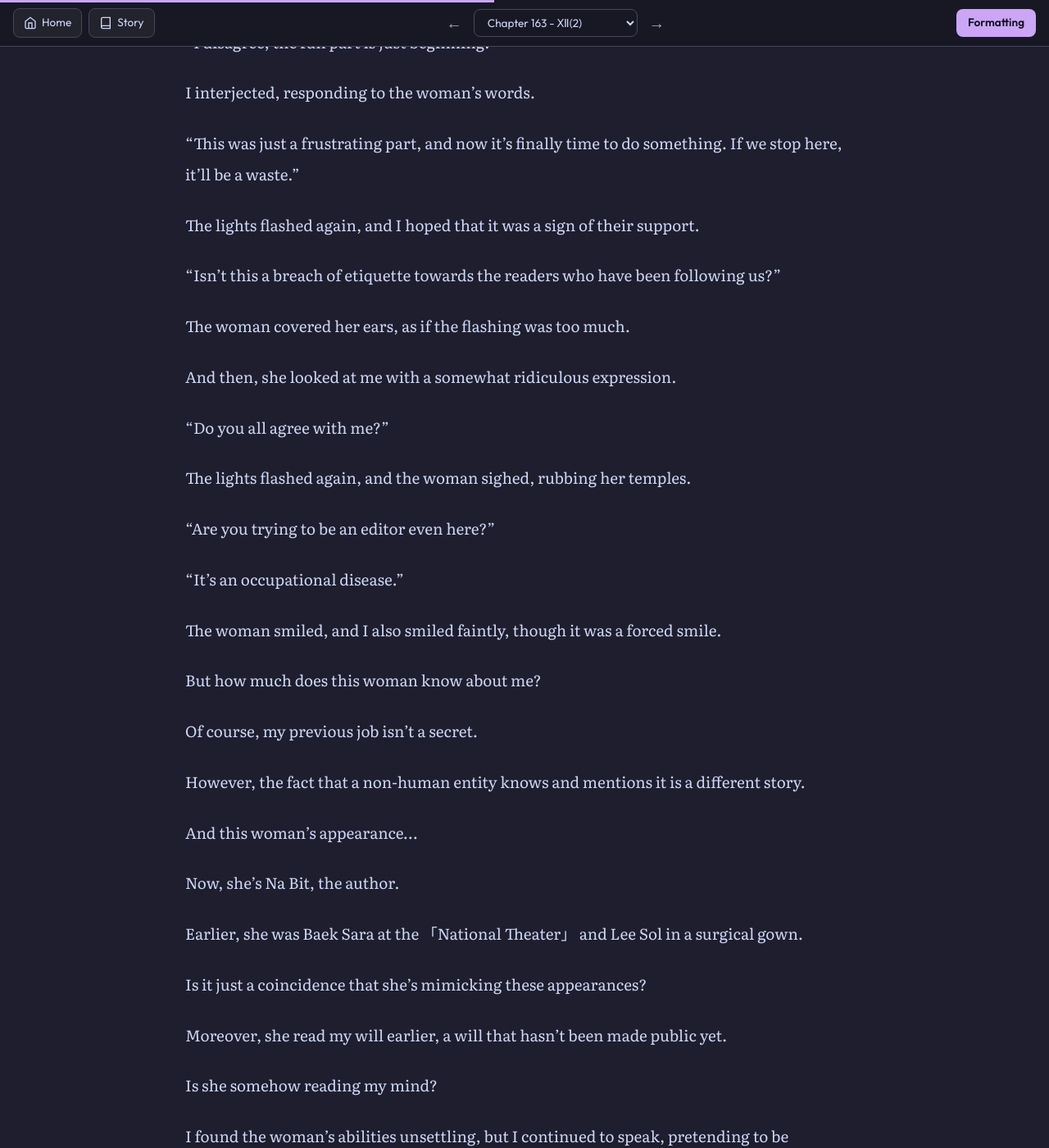
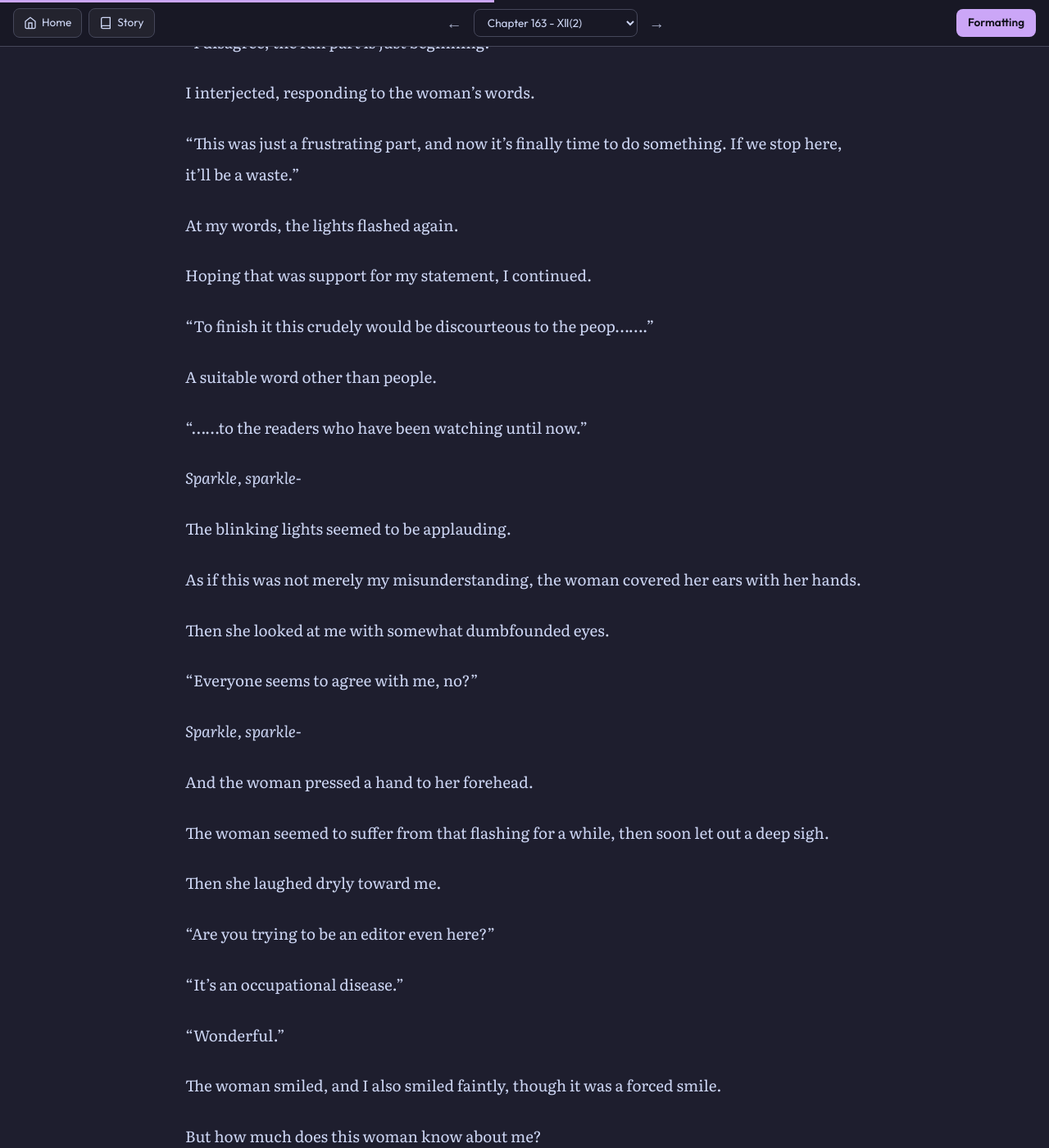
Before and after one commit to soleumn/soleumn.github.io, a Jekyll site: the page built from _chapters/esg/ch163.md, in a window 1280 px wide and 1400 px high, scrolled down 4729 px. Shown: the whole window at 82% size. Built offline with Jekyll 4.4.1, drawn with Linux system fonts in a browser that asks for light colours; comment, search, counter and statistics services are not loaded; some of the changed text lies outside the part shown.

Commit message:
Edit Chapter 163 - Ⅻ(2) (via site)

```diff
--- a/_chapters/esg/ch163.md
+++ b/_chapters/esg/ch163.md
@@ -149,21 +149,39 @@ I interjected, responding to the woman's words.
 
 "This was just a frustrating part, and now it's finally time to do something. If we stop here, it'll be a waste."
 
-The lights flashed again, and I hoped that it was a sign of their support.
+At my words, the lights flashed again.
 
-"Isn't this a breach of etiquette towards the readers who have been following us?"
+Hoping that was support for my statement, I continued.
 
-The woman covered her ears, as if the flashing was too much.
+“To finish it this crudely would be discourteous to the peop…….”
 
-And then, she looked at me with a somewhat ridiculous expression.
+A suitable word other than people.
 
-"Do you all agree with me?"
+“……to the readers who have been watching until now.”
 
-The lights flashed again, and the woman sighed, rubbing her temples.
+*Sparkle, sparkle-*
+
+The blinking lights seemed to be applauding.
+
+As if this was not merely my misunderstanding, the woman covered her ears with her hands.
+
+Then she looked at me with somewhat dumbfounded eyes.
+
+“Everyone seems to agree with me, no?”
+
+*Sparkle, sparkle-*
+
+And the woman pressed a hand to her forehead.
+
+The woman seemed to suffer from that flashing for a while, then soon let out a deep sigh.
+
+Then she laughed dryly toward me.
 
 "Are you trying to be an editor even here?"
 
 "It's an occupational disease."
+
+“Wonderful.”
 
 The woman smiled, and I also smiled faintly, though it was a forced smile.
 
@@ -269,7 +287,7 @@ The lights flashed wildly, and the woman's expression turned gloomy.
 
 It was as if she was wearing Na Bit's face, which made her look even more dejected.
 
-It wasn't that hard to stir them up.
+It wasn't that hard to stir her up.
 
 "Stop it, don't complain so much..."
 
```
Also changed, not shown: other parts of _chapters/esg/ch163.md (+1 -1 lines).
